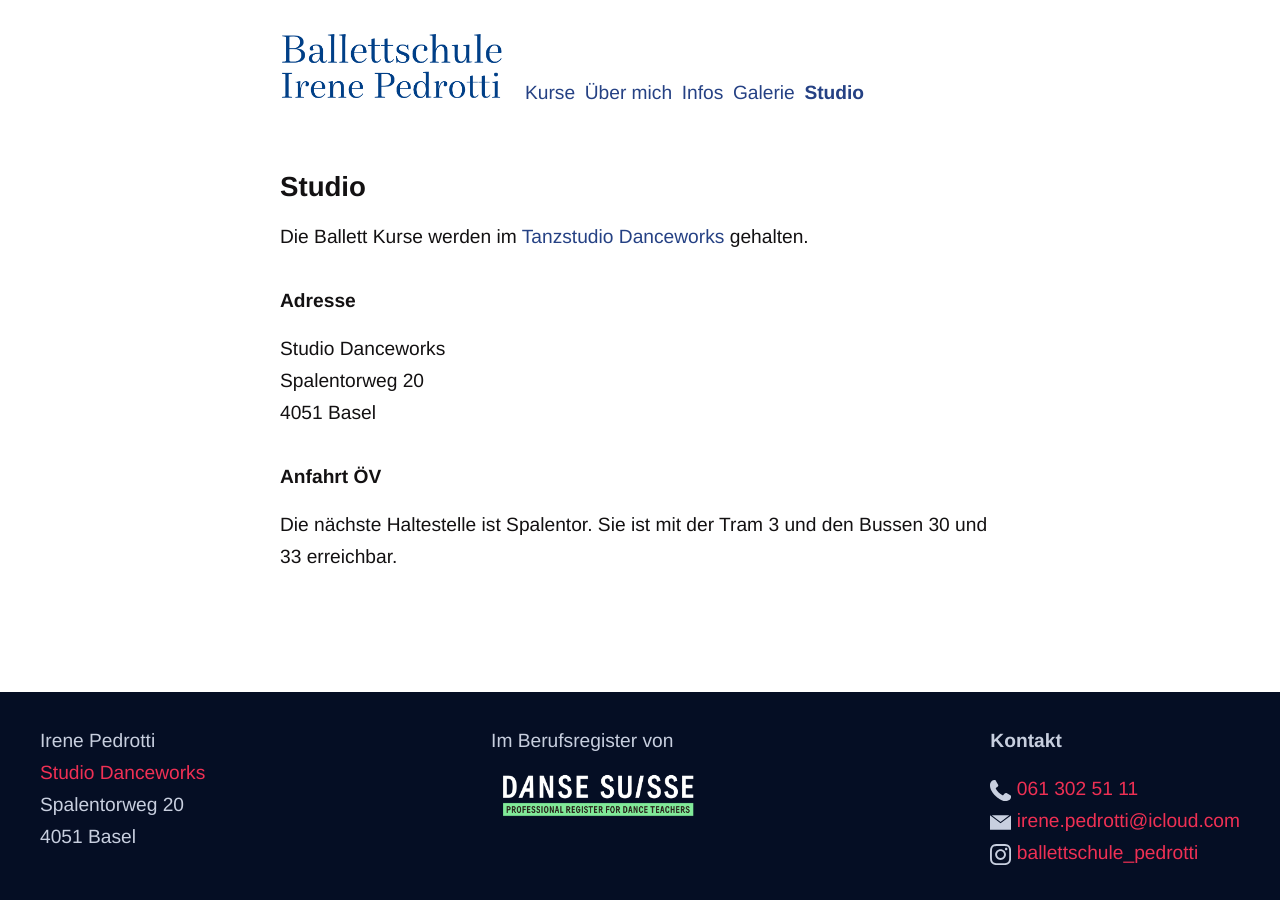
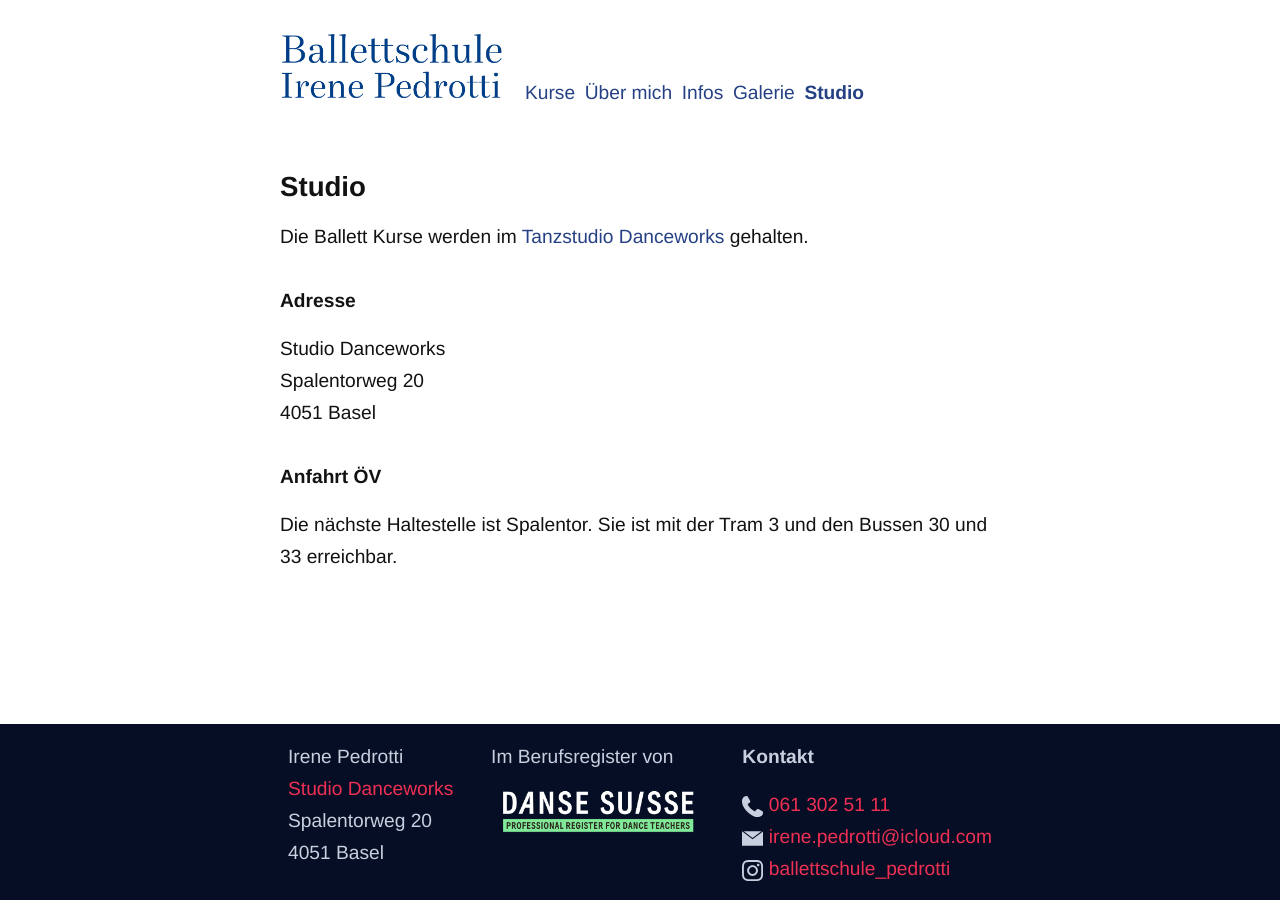
Before and after one commit to irenepedrotti/irenepedrotti.github.io, a Jekyll site: the page built from pages/studio.md, in a window 1280 px wide. Built offline with Jekyll 4.4.1, drawn with Linux system fonts in a browser that asks for light colours.

Commit message:
Make footer more narrow

```diff
--- a/_includes/site-footer.html
+++ b/_includes/site-footer.html
@@ -1,4 +1,5 @@
 <footer class="footer">
+  <div class="container">
     <div class="footer-container">
       <div>
         <p>
@@ -21,4 +22,5 @@
         </p>
       </div>
     </div>
+  </div>
 </footer>
--- a/_sass/_layout.scss
+++ b/_sass/_layout.scss
@@ -40,7 +40,7 @@ body {
 .footer-container {
   display: flex;
   justify-content: space-between;
-  margin: 1rem 2rem;
+  margin: 0rem 0rem;
   div {
     padding: 0.5rem;
   }
```
Lines whose indentation alone changed are shown as unchanged.
